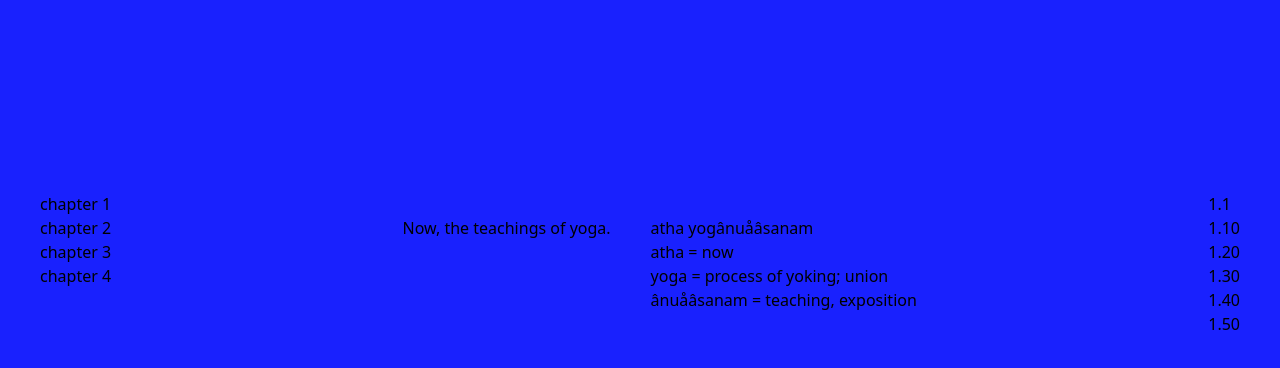
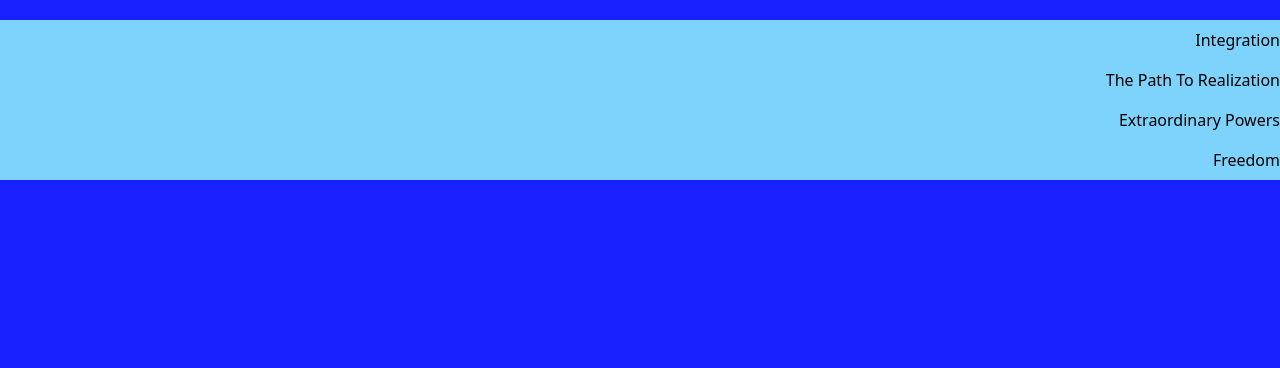
Before and after one commit to zohaf/Yoga-Sutra, a Next.js app: page / in a window 1280 px wide. Shown: the top 368 px of the page. Built offline with nearby package versions, Linux system fonts and the light colour scheme.

Commit message:
create accordion

```diff
--- /dev/null
+++ b/components/accordion/index.tsx
@@ -0,0 +1,46 @@
+import { Children } from "react";
+import type { FC, ReactNode } from "react";
+
+type SubComponent = {
+  Header: typeof Header;
+  Body: typeof Body;
+};
+
+export const Accordion: FC<{ children: ReactNode }> & SubComponent = ({
+  children,
+  ...restProps
+}) => {
+  const header = Children.map(children, (child) => {
+    return child?.type.displayName === "Header" ? child : null;
+  });
+  const body = Children.map(children, (child) => {
+    return child?.type.displayName === "Body" ? child : null;
+  });
+
+  return (
+    <div {...restProps} className="flex flex-col">
+      {header}
+      {body}
+    </div>
+  );
+};
+
+const Header: FC<{ title: string; onClick: () => void }> = ({
+  title,
+  onClick,
+}) => (
+  <div
+    onClick={onClick}
+    className="flex justify-between w-full py-2 bg-sky-300"
+  >
+    <div />
+    <h1>{title}</h1>
+  </div>
+);
+
+const Body: FC<{ children: ReactNode }> = ({ children }) => <>{children}</>;
+
+Header.displayName = "Header";
+Body.displayName = "Body";
+Accordion.Header = Header;
+Accordion.Body = Body;
--- a/components/container/index.tsx
+++ b/components/container/index.tsx
@@ -7,5 +7,5 @@ type ContainerPropps = {
 };
 
 export const Container: FC<ContainerPropps> = ({ children }) => (
-  <div className="flex justify-center m-auto">{children}</div>
+  <div className="flex flex-col mx-auto mt-5">{children}</div>
 );
--- a/components/sidePanel/index.tsx
+++ /dev/null
@@ -1,11 +0,0 @@
-import React from "react";
-import type { FC } from "react";
-import { ReactNode } from "react";
-
-type SidePanelPropps = {
-  children: ReactNode;
-};
-
-export const SidePanel: FC<SidePanelPropps> = ({ children }) => (
-  <div className="px-10">{children}</div>
-);
--- a/components/verseEnglish/index.tsx
+++ /dev/null
@@ -1,3 +0,0 @@
-import React from "react";
-
-export const VerseEnglish = () => <div>Now, the teachings of yoga.</div>;
--- a/components/verseOverall/index.tsx
+++ /dev/null
@@ -1,10 +0,0 @@
-import React from "react";
-import { VerseEnglish } from "../verseEnglish";
-import { VerseSanskrit } from "../verseSanskrit";
-
-export const VerseOverall = () => (
-  <div className="flex gap-10">
-    <VerseEnglish />
-    <VerseSanskrit />
-  </div>
-);
--- a/components/verseSanskrit/index.tsx
+++ /dev/null
@@ -1,12 +0,0 @@
-import React from "react";
-
-export const VerseSanskrit = () => (
-  <div>
-    <h1>atha yogânuåâsanam</h1>
-    <ul>
-      <li>atha = now </li>
-      <li>yoga = process of yoking; union</li>
-      <li>ânuåâsanam = teaching, exposition</li>
-    </ul>
-  </div>
-);
--- /dev/null
+++ b/components/verseSingle/index.tsx
@@ -0,0 +1,18 @@
+import type { FC } from "react";
+
+type VerseProps = {
+  key: number;
+  verseNumber: string;
+  verseEnglish: string;
+};
+
+export const VerseSingle: FC<VerseProps> = ({
+  key,
+  verseNumber,
+  verseEnglish,
+}) => (
+  <div key={key} className="flex justify-between w-full gap-10 ">
+    <h1>{verseNumber}</h1>
+    <h1>{verseEnglish}</h1>
+  </div>
+);
--- a/data.json
+++ b/data.json
@@ -0,0 +1,122 @@
+[
+  {
+    "chapterNumber": 1,
+    "title": "Integration",
+    "verses": [
+      {
+        "verseNumber": "1",
+        "english": "now the teaching of yoga",
+        "sanskrit": "Atha yoganuaasanam",
+        "sanskrit words": "atta: now"
+      },
+      {
+        "verseNumber": "2",
+        "english": "Yoga is to still the patterning of consciousness.",
+        "sanskrit": "Atha yoganuaasanam",
+        "sanskrit words": "atta: now"
+      },
+      {
+        "verseNumber": "3",
+        "english": "Then, pure awareness can abide in its very nature.",
+        "sanskrit": "Atha yoganuaasanam",
+        "sanskrit words": "atta: now"
+      },
+      {
+        "verseNumber": "4",
+        "english": "Otherwise, awareness takes itself to be the patterns of consciousness.",
+        "sanskrit": "Atha yoganuaasanam",
+        "sanskrit words": "atta: now"
+      }
+    ]
+  },
+  {
+    "chapterNumber": 2,
+    "title": "The Path To Realization",
+    "verses": [
+      {
+        "verseNumber": "1",
+        "english": "now the teaching of yoga",
+        "sanskrit": "Atha yoganuaasanam",
+        "sanskrit words": "atta: now"
+      },
+      {
+        "verseNumber": "2",
+        "english": "Yoga is to still the patterning of consciousness.",
+        "sanskrit": "Atha yoganuaasanam",
+        "sanskrit words": "atta: now"
+      },
+      {
+        "verseNumber": "3",
+        "english": "Then, pure awareness can abide in its very nature.",
+        "sanskrit": "Atha yoganuaasanam",
+        "sanskrit words": "atta: now"
+      },
+      {
+        "verseNumber": "4",
+        "english": "Otherwise, awareness takes itself to be the patterns of consciousness.",
+        "sanskrit": "Atha yoganuaasanam",
+        "sanskrit words": "atta: now"
+      }
+    ]
+  },
+  {
+    "chapterNumber": 3,
+    "title": "Extraordinary Powers",
+    "verses": [
+      {
+        "verseNumber": "1",
+        "english": "now the teaching of yoga",
+        "sanskrit": "Atha yoganuaasanam",
+        "sanskrit words": "atta: now"
+      },
+      {
+        "verseNumber": "2",
+        "english": "Yoga is to still the patterning of consciousness.",
+        "sanskrit": "Atha yoganuaasanam",
+        "sanskrit words": "atta: now"
+      },
+      {
+        "verseNumber": "3",
+        "english": "Then, pure awareness can abide in its very nature.",
+        "sanskrit": "Atha yoganuaasanam",
+        "sanskrit words": "atta: now"
+      },
+      {
+        "verseNumber": "4",
+        "english": "Otherwise, awareness takes itself to be the patterns of consciousness.",
+        "sanskrit": "Atha yoganuaasanam",
+        "sanskrit words": "atta: now"
+      }
+    ]
+  },
+  {
+    "chapterNumber": 4,
+    "title": "Freedom",
+    "verses": [
+      {
+        "verseNumber": "1",
+        "english": "now the teaching of yoga",
+        "sanskrit": "Atha yoganuaasanam",
+        "sanskrit words": "atta: now"
+      },
+      {
+        "verseNumber": "2",
+        "english": "Yoga is to still the patterning of consciousness.",
+        "sanskrit": "Atha yoganuaasanam",
+        "sanskrit words": "atta: now"
+      },
+      {
+        "verseNumber": "3",
+        "english": "Then, pure awareness can abide in its very nature.",
+        "sanskrit": "Atha yoganuaasanam",
+        "sanskrit words": "atta: now"
+      },
+      {
+        "verseNumber": "4",
+        "english": "Otherwise, awareness takes itself to be the patterns of consciousness.",
+        "sanskrit": "Atha yoganuaasanam",
+        "sanskrit words": "atta: now"
+      }
+    ]
+  }
+]
--- a/pages/index.tsx
+++ b/pages/index.tsx
@@ -1,30 +1,42 @@
 import { NextPage } from "next";
+import { useState } from "react";
+import { Accordion } from "../components/accordion";
 import { Container } from "../components/container";
-import { SidePanel } from "../components/sidePanel";
-import { VerseOverall } from "../components/verseOverall";
+import { VerseSingle } from "../components/verseSingle";
+import data from "../data.json";
 
-const Home: NextPage = () => (
-  <div className="flex mt-48">
-    <SidePanel>
-      <h1>chapter 1</h1>
-      <h1>chapter 2</h1>
-      <h1>chapter 3</h1>
-      <h1>chapter 4</h1>
-    </SidePanel>
+const Home: NextPage = () => {
+  const [clickedIndex, setClickedIndex] = useState(null);
+
+  return (
     <Container>
-      <VerseOverall />
+      {data?.map((chapter, index) => (
+        <Accordion key={index}>
+          <Accordion.Header
+            onClick={() => {
+              if (clickedIndex === index) {
+                setClickedIndex(null);
+              } else {
+                setClickedIndex(index);
+              }
+            }}
+            title={chapter.title}
+          />
+          {clickedIndex === index && (
+            <Accordion.Body>
+              {chapter.verses?.map((verse, index) => (
+                <VerseSingle
+                  key={index}
+                  verseNumber={verse.verseNumber}
+                  verseEnglish={verse.english}
+                />
+              ))}
+            </Accordion.Body>
+          )}
+        </Accordion>
+      ))}
     </Container>
-    <SidePanel>
-      <ul>
-        <li>1.1</li>
-        <li>1.10</li>
-        <li>1.20</li>
-        <li>1.30</li>
-        <li>1.40</li>
-        <li>1.50</li>
-      </ul>
-    </SidePanel>
-  </div>
-);
+  );
+};
 
 export default Home;
--- a/styles/globals.css
+++ b/styles/globals.css
@@ -12,7 +12,7 @@ body {
 }
 
 html {
-  --primary-color: #f6a400;
+  --primary-color: rgb(25, 33, 254);
   --black-color: #000;
   --grey-color: rgba(255, 255, 255, 0.5);
   --screen-xs: 375px;
@@ -20,7 +20,7 @@ html {
 }
 
 body {
-  background-color: rgb(25, 33, 254);
+  background-color: var(--primary-color);
   /* min-height: 100vh; */
 }
 
@@ -39,6 +39,6 @@ a {
   }
   body {
     color: white;
-    background: black;
+    background: var(--primary-color);
   }
 }
```
